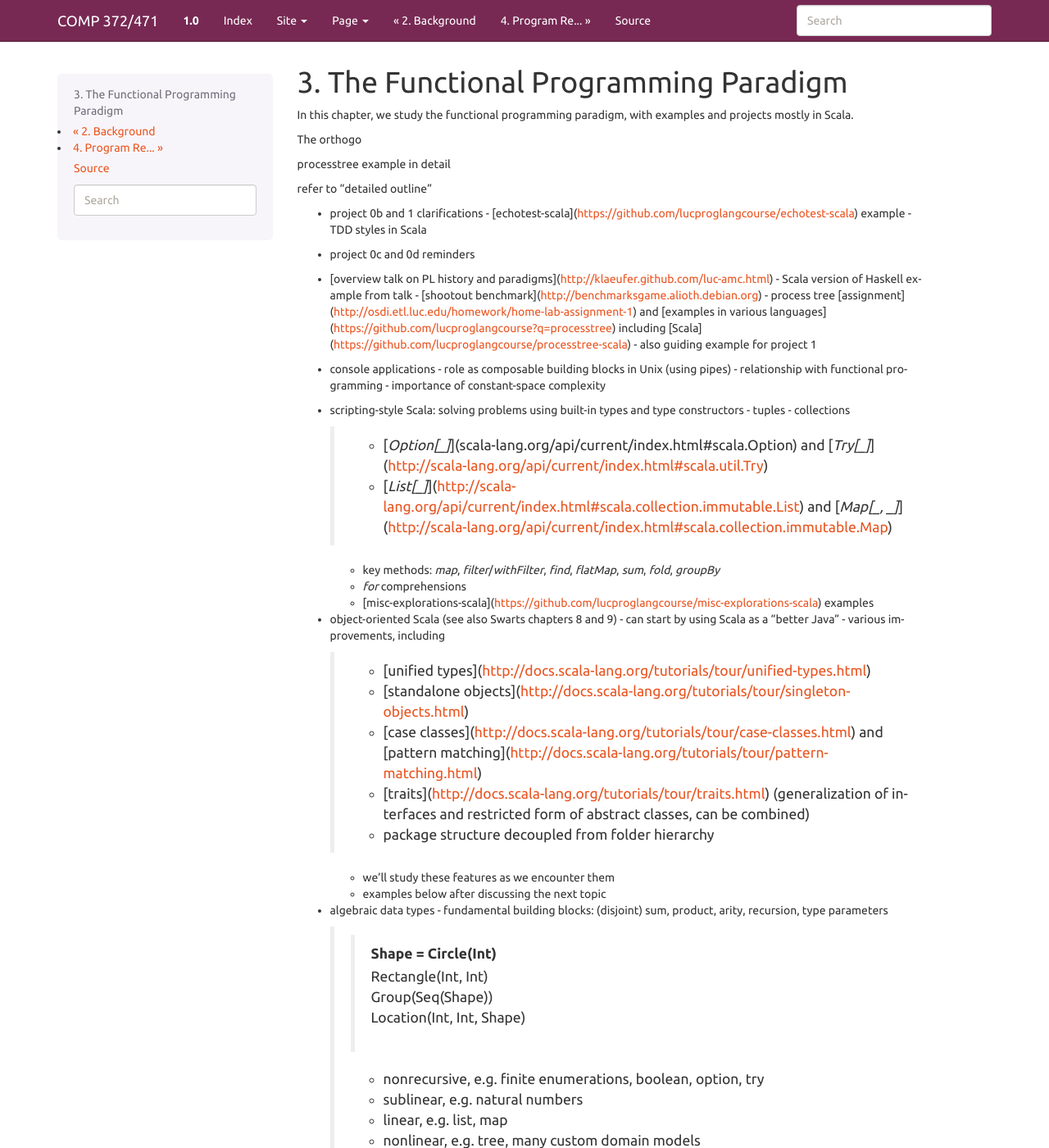
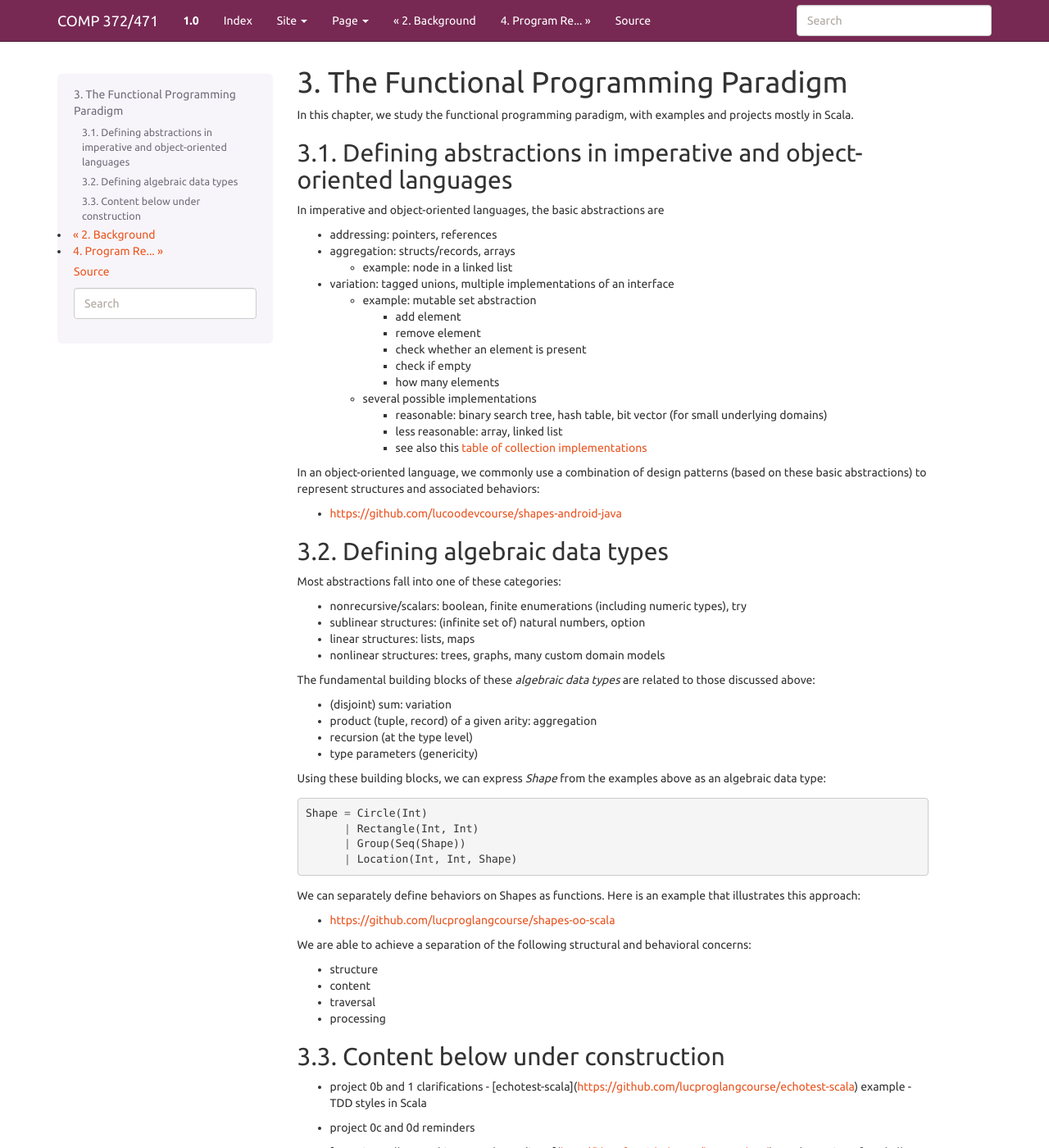
Before and after one commit to lucproglangcourse/lucproglangcourse.github.io, a Sphinx documentation site: the page built from source/functionalprogramming.rst, in a window 1280 px wide and 1400 px high. Shown: the whole window at 82% size. Built offline with Sphinx 7.4.7, drawn with Linux system fonts in a browser that asks for light colours; some of the changed text lies outside the part shown.

Commit message:
started expanding chapter on functional programming
Signed-off-by: Konstantin Läufer <klaeufer@gmail.com>

```diff
--- a/source/functionalprogramming.rst
+++ b/source/functionalprogramming.rst
@@ -3,14 +3,78 @@ The Functional Programming Paradigm
 
 In this chapter, we study the functional programming paradigm, with examples and projects mostly in Scala.
 
-The orthogo
 
-processtree example in detail
+Defining abstractions in imperative and object-oriented languages
+~~~~~~~~~~~~~~~~~~~~~~~~~~~~~~~~~~~~~~~~~~~~~~~~~~~~~~~~~~~~~~~~~
 
-refer to "detailed outline"
+In imperative and object-oriented languages, the basic abstractions are
+
+- addressing: pointers, references
+- aggregation: structs/records, arrays
+
+  - example: node in a linked list
+
+- variation: tagged unions, multiple implementations of an interface
+
+  - example: mutable set abstraction
+
+    - add element
+    - remove element
+    - check whether an element is present
+    - check if empty
+    - how many elements
+  - several possible implementations
+
+    - reasonable: binary search tree, hash table, bit vector (for small underlying domains)
+    - less reasonable: array, linked list
+    - see also this `table of collection implementations <http://docs.oracle.com/javase/tutorial/collections/implementations>`_
+
+In an object-oriented language, we commonly use a combination of design patterns (based on these basic abstractions) to represent structures and associated behaviors:
+
+- https://github.com/lucoodevcourse/shapes-android-java
 
 
 
+Defining algebraic data types
+~~~~~~~~~~~~~~~~~~~~~~~~~~~~~
+
+Most abstractions fall into one of these categories:
+
+- nonrecursive/scalars: boolean, finite enumerations (including numeric types), try
+- sublinear structures: (infinite set of) natural numbers, option
+- linear structures: lists, maps
+- nonlinear structures: trees, graphs, many custom domain models
+
+The fundamental building blocks of these *algebraic data types* are related to those discussed above:
+
+- (disjoint) sum: variation
+- product (tuple, record) of a given arity: aggregation
+- recursion (at the type level)
+- type parameters (genericity)
+
+Using these building blocks, we can express `Shape` from the examples above as an algebraic data type::
+
+        Shape = Circle(Int)
+              | Rectangle(Int, Int)
+              | Group(Seq(Shape))
+              | Location(Int, Int, Shape)
+
+We can separately define behaviors on Shapes as functions. Here is an example that illustrates this approach:
+
+- https://github.com/lucproglangcourse/shapes-oo-scala
+
+
+We are able to achieve a separation of the following structural and behavioral concerns:
+
+- structure
+- content
+- traversal
+- processing
+
+
+
+Content below under construction
+~~~~~~~~~~~~~~~~~~~~~~~~~~~~~~~~
 
 
 - project 0b and 1 clarifications
@@ -45,25 +109,8 @@ refer to "detailed outline"
     - package structure decoupled from folder hierarchy
   - we'll study these features as we encounter them
   - examples below after discussing the next topic
-- algebraic data types
-  - fundamental building blocks: (disjoint) sum, product, arity, recursion, type parameters
 
-        Shape = Circle(Int)
-              | Rectangle(Int, Int)
-              | Group(Seq(Shape))
-              | Location(Int, Int, Shape)
 
-    - nonrecursive, e.g. finite enumerations, boolean, option, try
-    - sublinear, e.g. natural numbers
-    - linear, e.g. list, map
-    - nonlinear, e.g. tree, many custom domain models
-  - separation of concerns
-    - structure
-    - content
-    - traversal
-    - processing
-  - parametric polymorphism (genericitiy) as an orthogonal mechanism
-  - expressing algebraic data types in an object-oriented language
   - key predefined collection data types *are* algebraic data types
     - [`Option[_]`](scala-lang.org/api/current/index.html#scala.Option) and [`Try[_]`](http://scala-lang.org/api/current/index.html#scala.util.Try)
     - [`List[_]`](http://scala-lang.org/api/current/index.html#scala.collection.immutable.List) and [`Map[_, _]`](http://scala-lang.org/api/current/index.html#scala.collection.immutable.Map)
```
Also changed, not shown: source/background.rst (+4 -4 lines).
